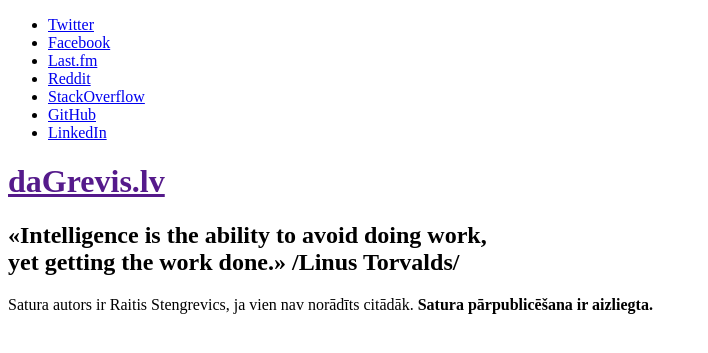
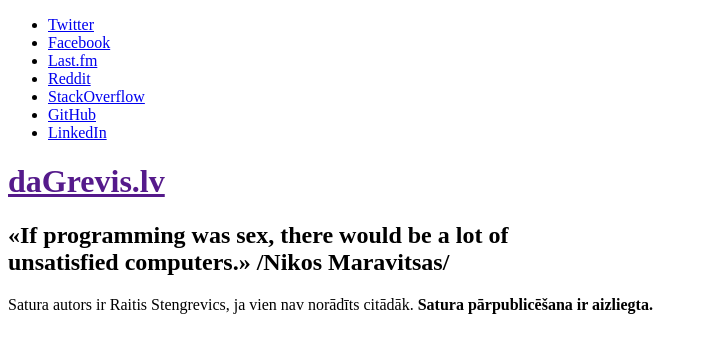
Before and after one commit to daGrevis/daGrevis.lv-PHP, a PHP site: the page made by application/views/template.php in a window 1280 px wide. Shown: the top 353 px of the page, without its empty margins (0-708 px from the left). Run offline with PHP 8.4, Linux system fonts and the light colour scheme; the template is opened without the code that fills it, so the values that code supplies are empty.

Commit message:
Fixed that only one HTML error and changed quote (below logo).

```diff
--- a/application/views/template.php
+++ b/application/views/template.php
@@ -61,7 +61,7 @@
 					<a href="http://linkedin.com/in/dagrevis" title="LinkedIn" target="_blank" class="linkedin">LinkedIn</a>
 				</li>
 
-			</div>
+			</ul>
 
 			<header>
 
@@ -72,7 +72,7 @@
 
 				</a>
 
-				<h2>«Intelligence is the ability to avoid doing work,<br /> yet getting the work done.» <span>/Linus Torvalds/</span></h2>
+				<h2>&laquo;If programming was sex, there would be a lot of<br /> unsatisfied computers.&raquo; <span>/Nikos Maravitsas/</span></h2>
 
 			</header>
 
```
